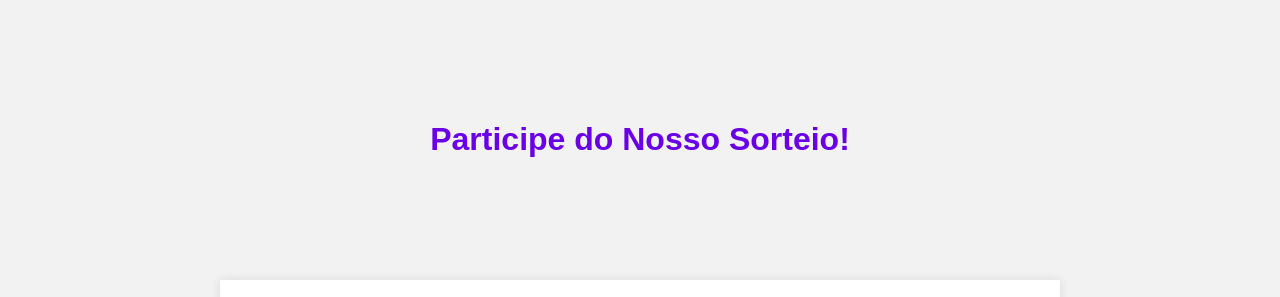
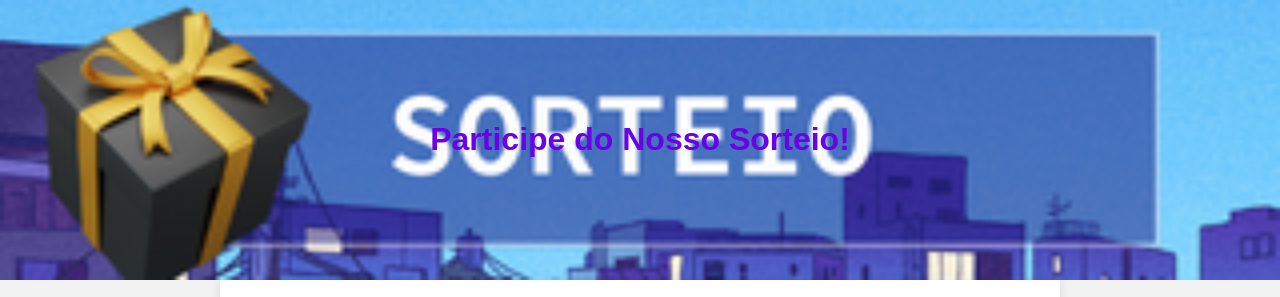
Before and after one commit to bradistome/sorteio, a plain HTML site: page index.html in a window 1280 px wide. Shown: the top 297 px of the page. Drawn offline with Linux system fonts and the light colour scheme.

Commit message:
Update index.html
Imagem de topo adcionada

```diff
--- a/index.html
+++ b/index.html
@@ -11,7 +11,7 @@
             padding: 0;
         }
         header {
-            background-image: url('URL_DA_IMAGEM_DE_CABECALHO');
+            background-image: url('sorteio/top.png');
             background-size: cover;
             background-position: center;
             color: #fff;
```
